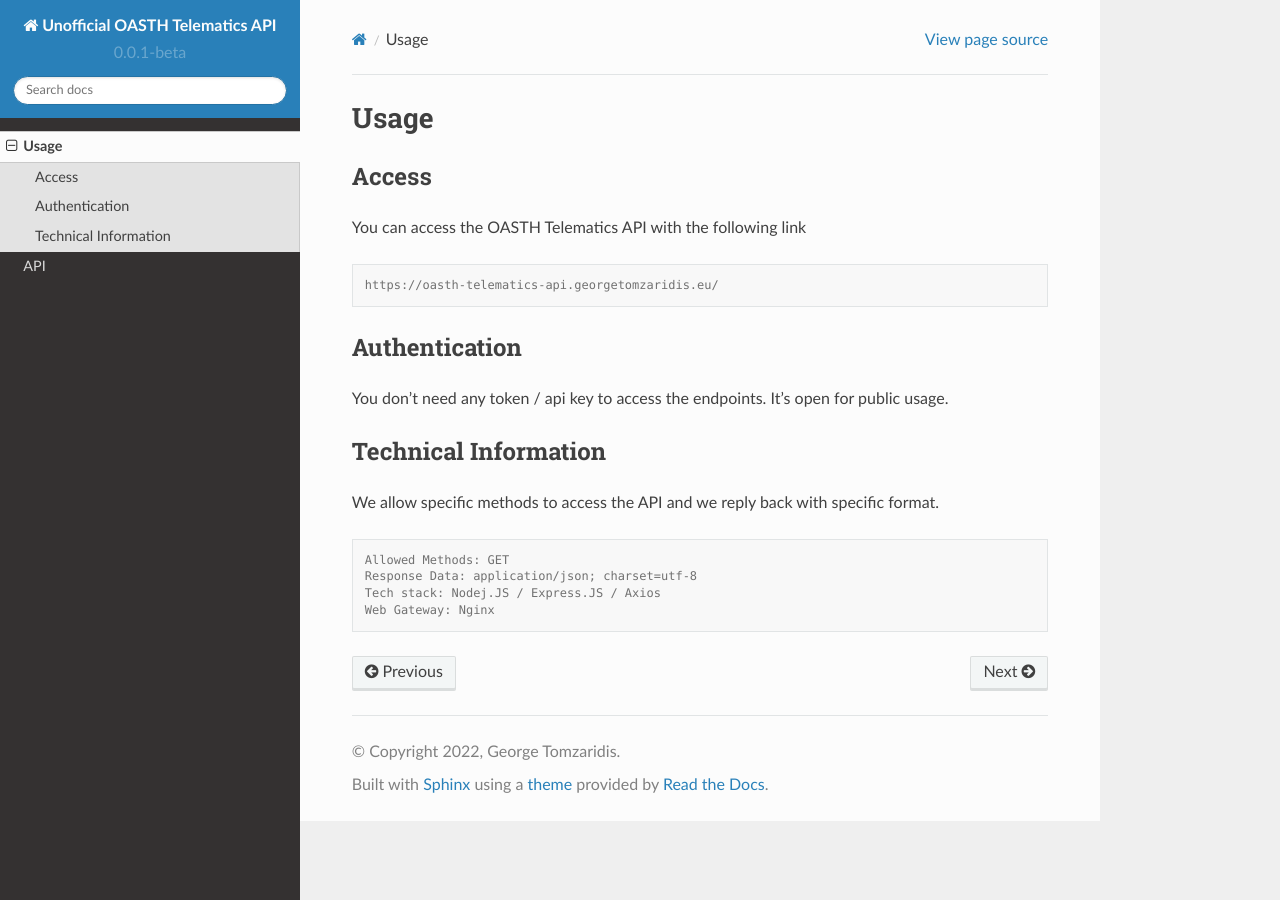
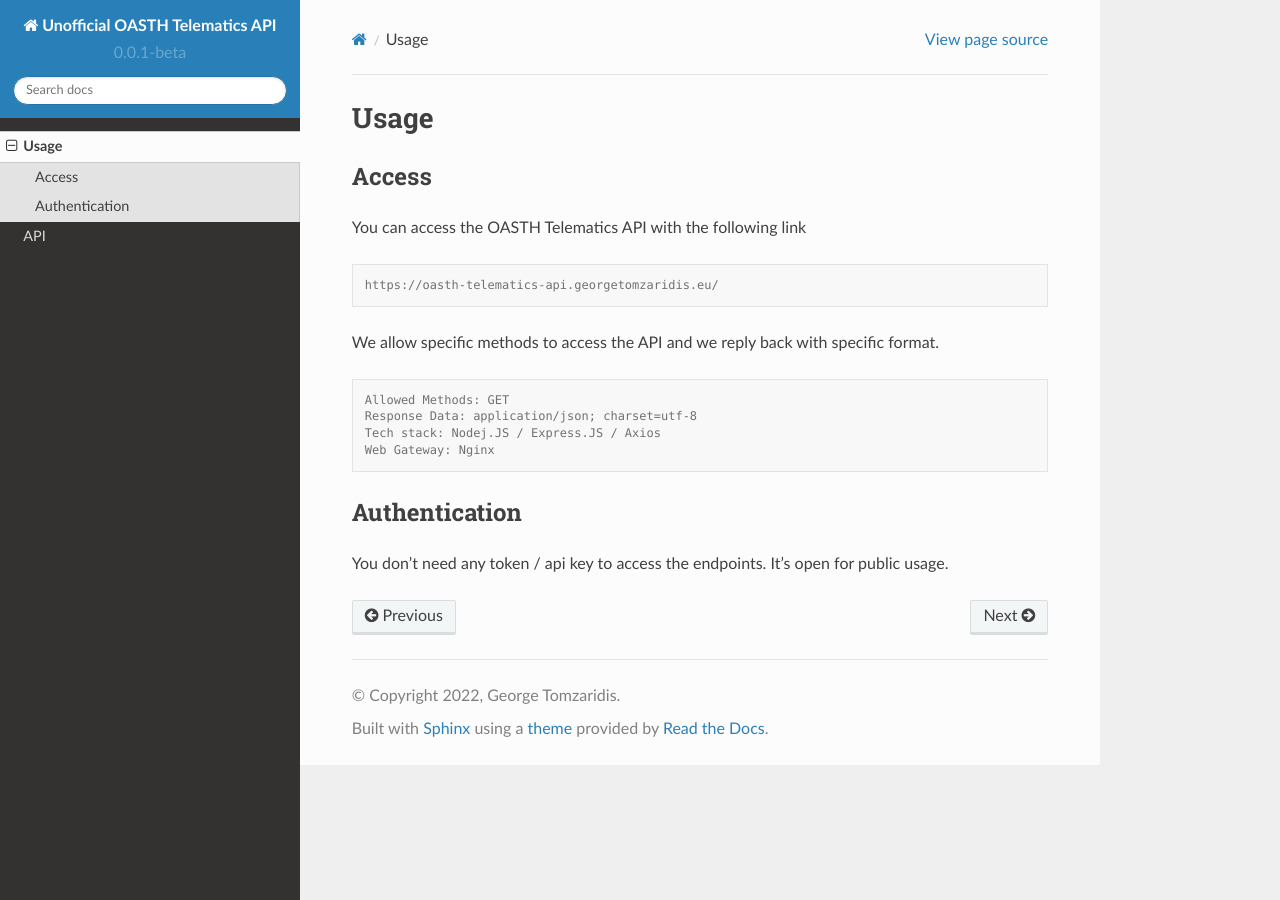
Before and after one commit to georgetomzaridis/oasth-telematics-api-documentation, a Sphinx documentation site: the page built from docs/source/usage.rst, in a window 1280 px wide. Built offline with Sphinx 7.4.7 and the Read the Docs theme 2.0.0, drawn with Linux system fonts in a browser that asks for light colours; some of the changed lines change nothing that is shown.

Commit message:
Update usage.rst

```diff
--- a/docs/source/usage.rst
+++ b/docs/source/usage.rst
@@ -1,7 +1,7 @@
 Usage
 =====
 
-.. _installation:
+.. _Access:
 
 Access
 ------------
@@ -12,14 +12,6 @@ You can access the OASTH Telematics API with the following link
 
    https://oasth-telematics-api.georgetomzaridis.eu/
 
-Authentication
-----------------
-
-You don't need any token / api key to access the endpoints. It's open for public usage.
-
-Technical Information
-------------
-
 We allow specific methods to access the API and we reply back with specific format.
 
 .. code-block:: console
@@ -28,3 +20,10 @@ We allow specific methods to access the API and we reply back with specific form
    Response Data: application/json; charset=utf-8
    Tech stack: Nodej.JS / Express.JS / Axios
    Web Gateway: Nginx
+
+
+.. _Authentication:
+Authentication
+----------------
+
+You don't need any token / api key to access the endpoints. It's open for public usage.
```
